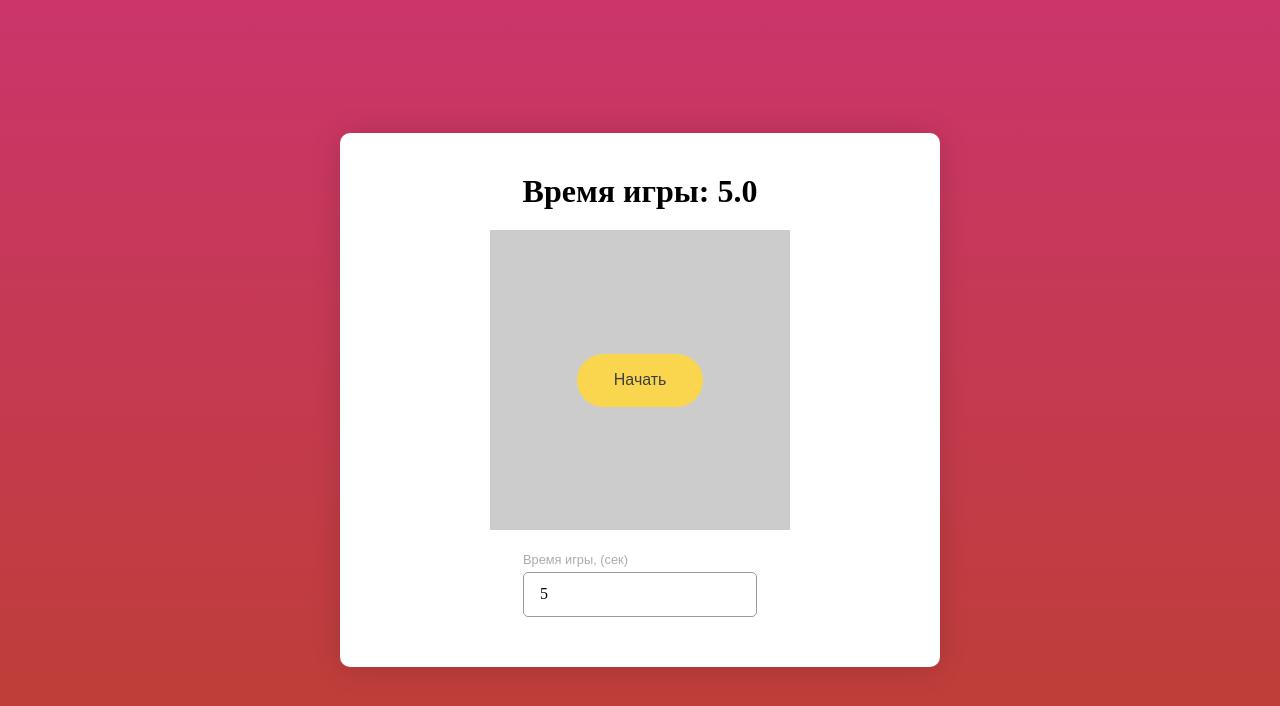
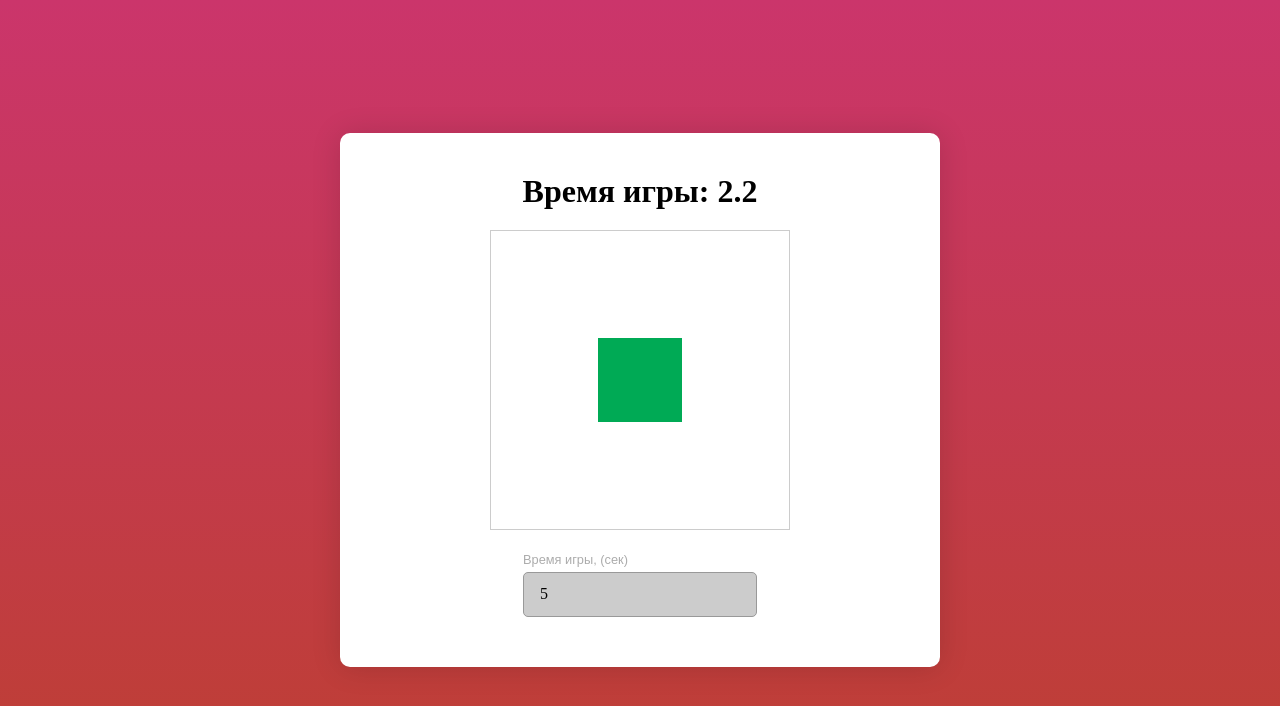
Before and after one commit to gkhabada/fastclick_game, a plain HTML site: page index.html in a window 1280 px wide. Both pictures are taken after a click on the button "Начать". Drawn offline with Linux system fonts and the light colour scheme.

Commit message:
completed most of the script

```diff
--- a/index.html
+++ b/index.html
@@ -1,5 +1,5 @@
 <!DOCTYPE html>
-<html lang="en">
+<html lang="ru">
 <head>
   <meta charset="UTF-8">
   <meta name="viewport" content="width=device-width, initial-scale=1.0">
@@ -8,7 +8,6 @@
   <title>JS Game</title>
 </head>
 <body>
-
 
   <div class="app">
     <div class="app__header">
@@ -28,7 +27,6 @@
     </div>
   </div>
 
-
   <script src="script.js"></script>
 </body>
 </html>
--- a/script.js
+++ b/script.js
@@ -0,0 +1,77 @@
+const b = document.querySelector('body')
+const start = document.querySelector('#start')
+const game = document.querySelector('#game')
+const time = document.querySelector('#time')
+const gameTime = document.querySelector('#game-time')
+const resultHeader = document.querySelector('#result-header')
+const result = document.querySelector('#result')
+let gameResult = 0
+
+start.addEventListener('click', (e) => {
+
+  let t = Number(time.innerHTML)
+  if (t >= 0) {
+    e.target.style.display = 'none'
+    game.style.backgroundColor = '#fff'
+    gameTime.disabled = true;
+    gameTime.style.backgroundColor = "#ccc"
+    resultHeader.classList.add('hide')
+    timer(t)
+  } else {
+    alert('Введите положительное число!')
+  }
+})
+
+b.addEventListener('click', (e) => {
+  if(e.target.className === 'game-block') {
+    gameResult++
+    removeBlock(e.target)
+    showBlock()
+  }
+})
+
+function showBlock() {
+  let gameBlock = document.createElement('div')
+  gameBlock.classList.add('game-block')
+  let hw = Math.floor((Math.random()) * 100)
+  hw < 20 ? hw += 40 : hw < 40 ? hw += 30 : null
+  gameBlock.style.width = hw + 'px'
+  gameBlock.style.height = hw + 'px'
+  gameBlock.style.backgroundColor = "#0a5"
+
+  game.appendChild(gameBlock)
+}
+
+function removeBlock(block) {
+  block.remove()
+}
+
+function timer(t) {
+  showBlock()
+  let timerId = setInterval(() => {
+    t -= 0.1
+    t = t.toFixed(1)
+    time.innerHTML = t
+
+    if (t === '0.0') {
+      clearTimeout(timerId);
+      finished()
+    }
+  }, 100)
+}
+
+function finished() {
+  removeBlock(document.querySelector('.game-block'))
+  result.innerHTML = gameResult
+  resultHeader.classList.remove('hide')
+  start.style.display = 'block'
+  game.style.backgroundColor = '#ccc'
+  gameTime.disabled = false;
+  gameTime.style.backgroundColor = "#fff"
+  alert(`Finish. Your result ${gameResult} points.`)
+}
+
+gameTime.addEventListener('input', (e) => {
+  let value = e.target.value.replace(/[^-0-9]/gim, '')
+  value.split('').length !== 0 ? time.innerHTML = value + '.0' : time.innerHTML = '5.0'
+})
```
